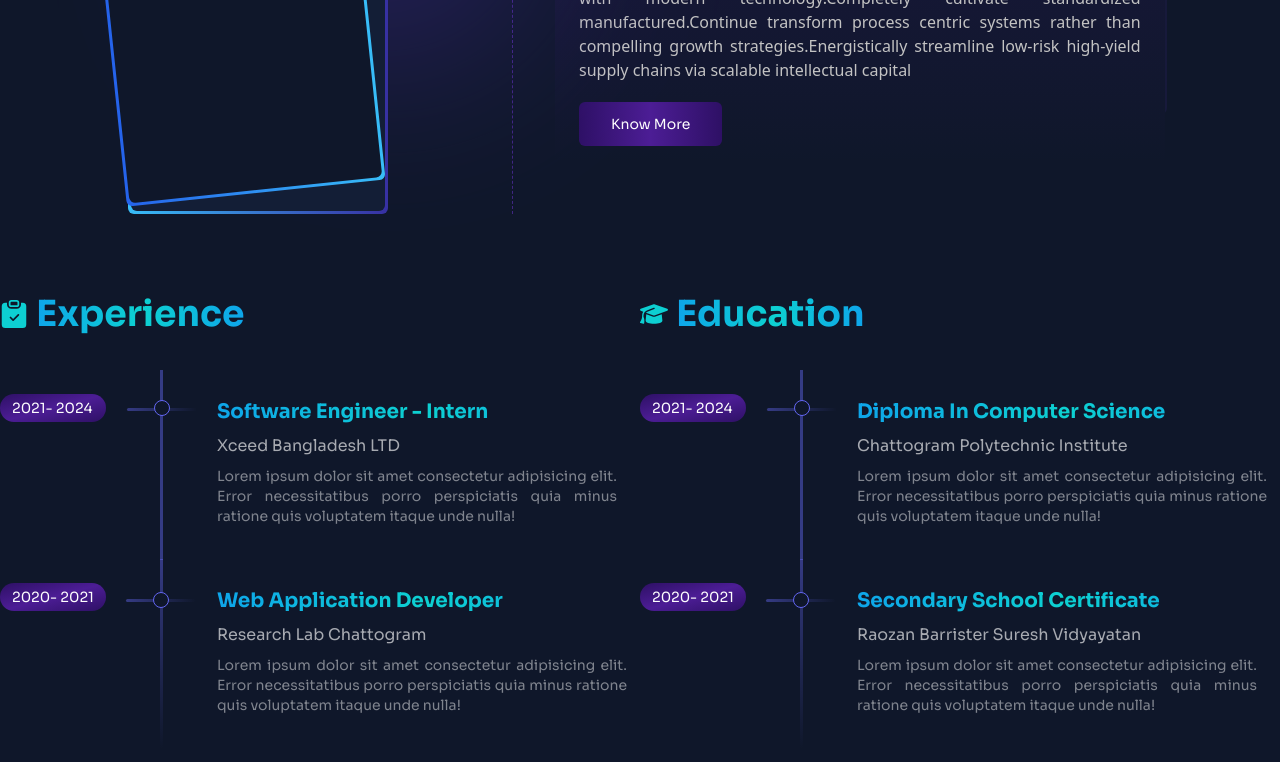
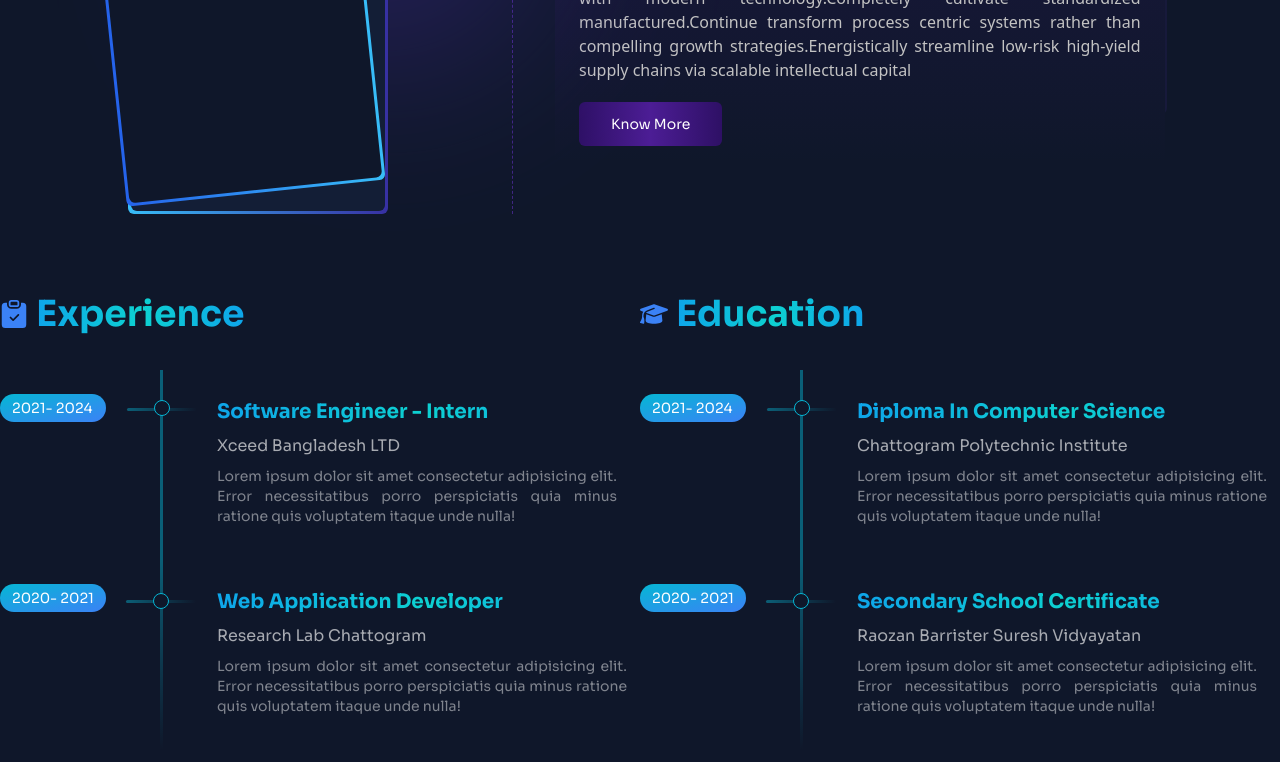
Before and after one commit to coderpappu/Next-Level-Portfolio, a React (Vite) app: page / in a window 1280 px wide. Shown: the part 1173-1935 px from the top of the page. Built offline with nearby package versions, Linux system fonts and the light colour scheme.

Commit message:
career summary ready

```diff
--- a/src/components/CareerSummary.jsx
+++ b/src/components/CareerSummary.jsx
@@ -7,7 +7,7 @@ const CareerSummary = () => {
       <div className="w-[50%]">
         {/* Experience Section  */}
         <div className=" flex flex-wrap justify-start items-center">
-          <BsFillClipboardCheckFill size={28} color="#0DCFD2" />
+          <BsFillClipboardCheckFill size={28} className="text-blue-500" />
           <h2
             className="text-4xl font-sora font-bold  ml-2  text-transparent bg-clip-text"
             style={{
@@ -23,14 +23,14 @@ const CareerSummary = () => {
         <div className="my-9">
           <div className="flex flex-wrap font-sora ">
             <div className="w-[106px] mt-5 mr-2">
-              <h2 className="bg-gradient-to-br from-violet-950 via-violet-900 to-violet-950 text-sm text-white py-1 px-3 rounded-full mt-1">
+              <h2 className="bg-gradient-to-br from-cyan-500  to-blue-500  text-sm text-white py-1 px-3 rounded-full mt-1">
                 2021- 2024
               </h2>
             </div>
             <div className="relative w-[95px] flex justify-center">
-              <div className="w-[3px] h-[190px] bg-indigo-500 opacity-45"></div>
-              <div className="w-[70px] h-[3px] rounded-full bg-gradient-to-r from-indigo-500 opacity-45 absolute top-[38px]"></div>
-              <div className="w-4 h-4 bg-[#0F172A] border border-indigo-500 rounded-full absolute top-[30px] "></div>
+              <div className="w-[3px] h-[190px] bg-cyan-500 opacity-45"></div>
+              <div className="w-[70px] h-[3px] rounded-full bg-gradient-to-r from-cyan-500 opacity-45 absolute top-[38px]"></div>
+              <div className="w-4 h-4 bg-[#0F172A] border border-cyan-500 rounded-full absolute top-[30px] "></div>
             </div>
             <div className="w-[400px] mt-7 ml-2">
               <h3
@@ -52,16 +52,16 @@ const CareerSummary = () => {
           </div>
 
           {/* Card  */}
-          <div className="flex flex-wrap font-sora mt-[-1.4px]">
+          <div className="flex flex-wrap font-sora ">
             <div className=" mt-5 mr-2">
-              <h2 className="bg-gradient-to-br from-violet-950 via-violet-900 to-violet-950 text-sm text-white py-1 px-3 rounded-full mt-1">
+              <h2 className="bg-gradient-to-br from-cyan-500  to-blue-500  text-sm text-white py-1 px-3 rounded-full mt-1">
                 2020- 2021
               </h2>
             </div>
             <div className="relative w-[95px] flex justify-center">
-              <div className="w-[3px] h-[190px] bg-gradient-to-b from-indigo-500  opacity-45"></div>
-              <div className="w-[70px] h-[3px] rounded-full bg-gradient-to-r from-indigo-500 opacity-45 absolute top-[40px]"></div>
-              <div className="w-4 h-4 bg-[#0F172A] border border-indigo-500 rounded-full absolute top-[33px] "></div>
+              <div className="w-[3px] h-[190px] bg-gradient-to-b from-cyan-500  opacity-45"></div>
+              <div className="w-[70px] h-[3px] rounded-full bg-gradient-to-r from-cyan-500 opacity-45 absolute top-[40px]"></div>
+              <div className="w-4 h-4 bg-[#0F172A] border border-cyan-500 rounded-full absolute top-[33px] "></div>
             </div>
             <div className="w-[410px] mt-7 ml-2">
               <h3
@@ -87,7 +87,7 @@ const CareerSummary = () => {
       {/* Next Side  */}
       <div className="w-[50%]">
         <div className=" flex flex-wrap justify-start items-center">
-          <FaGraduationCap size={28} color="#0DCFD2" />
+          <FaGraduationCap size={28} className="text-blue-500" />
           <h2
             className="text-4xl font-sora font-bold  ml-2  text-transparent bg-clip-text"
             style={{
@@ -102,14 +102,14 @@ const CareerSummary = () => {
         <div className="my-9">
           <div className="flex flex-wrap font-sora ">
             <div className="w-[106px] mt-5 mr-2">
-              <h2 className="bg-gradient-to-br from-violet-950 via-violet-900 to-violet-950 text-sm text-white py-1 px-3 rounded-full mt-1">
+              <h2 className="bg-gradient-to-br from-cyan-500  to-blue-500 text-sm text-white py-1 px-3 rounded-full mt-1">
                 2021- 2024
               </h2>
             </div>
             <div className="relative w-[95px] flex justify-center">
-              <div className="w-[3px] h-[190px] bg-indigo-500 opacity-45"></div>
-              <div className="w-[70px] h-[3px] rounded-full bg-gradient-to-r from-indigo-500 opacity-45 absolute top-[38px]"></div>
-              <div className="w-4 h-4 bg-[#0F172A] border border-indigo-500 rounded-full absolute top-[30px] "></div>
+              <div className="w-[3px] h-[190px] bg-cyan-500 opacity-45"></div>
+              <div className="w-[70px] h-[3px] rounded-full bg-gradient-to-r from-cyan-500 opacity-45 absolute top-[38px]"></div>
+              <div className="w-4 h-4 bg-[#0F172A] border border-cyan-500 rounded-full absolute top-[30px] "></div>
             </div>
             <div className="w-[410px] mt-7 ml-2">
               <h3
@@ -133,16 +133,16 @@ const CareerSummary = () => {
           </div>
 
           {/* Card  */}
-          <div className="flex flex-wrap font-sora mt-[-1.4px]">
+          <div className="flex flex-wrap font-sora ">
             <div className=" mt-5 mr-2">
-              <h2 className="bg-gradient-to-br from-violet-950 via-violet-900 to-violet-950 text-sm text-white py-1 px-3 rounded-full mt-1">
+              <h2 className="bg-gradient-to-br from-cyan-500  to-blue-500  text-sm text-white py-1 px-3 rounded-full mt-1">
                 2020- 2021
               </h2>
             </div>
             <div className="relative w-[95px] flex justify-center">
-              <div className="w-[3px] h-[190px] bg-gradient-to-b from-indigo-500  opacity-45"></div>
-              <div className="w-[70px] h-[3px] rounded-full bg-gradient-to-r from-indigo-500 opacity-45 absolute top-[40px]"></div>
-              <div className="w-4 h-4 bg-[#0F172A] border border-indigo-500 rounded-full absolute top-[33px] "></div>
+              <div className="w-[3px] h-[190px] bg-gradient-to-b from-cyan-500  opacity-45"></div>
+              <div className="w-[70px] h-[3px] rounded-full bg-gradient-to-r from-cyan-500 opacity-45 absolute top-[40px]"></div>
+              <div className="w-4 h-4 bg-[#0F172A] border border-cyan-500 rounded-full absolute top-[33px] "></div>
             </div>
             <div className="w-[400px] mt-7 ml-2">
               <h3
```
